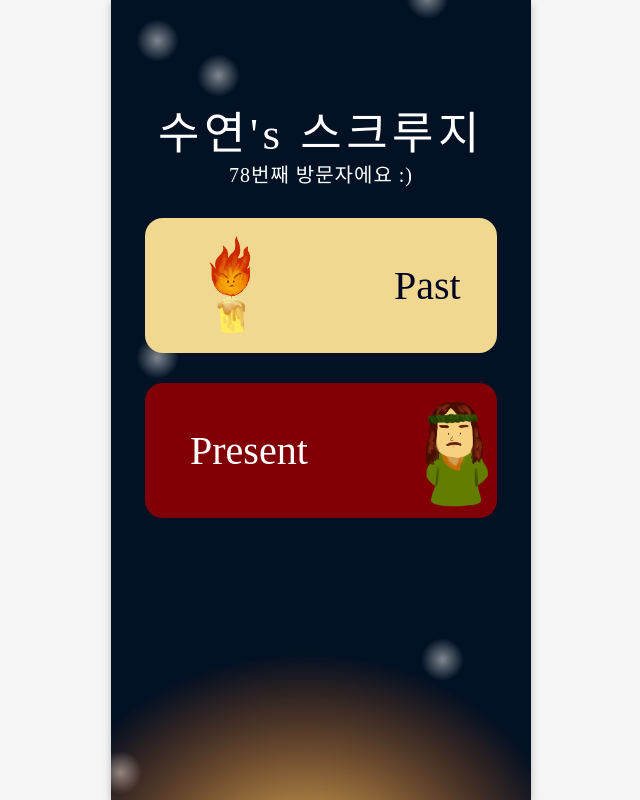
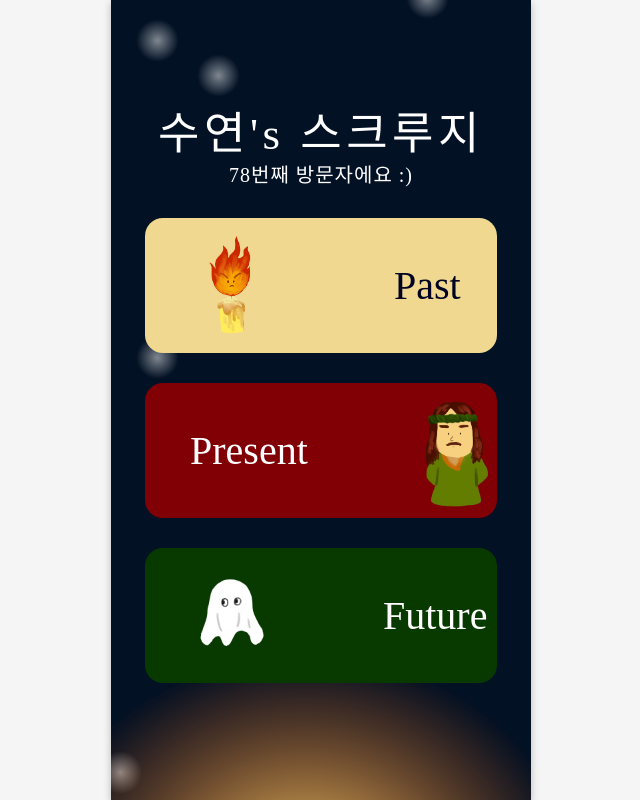
Before and after one commit to Dear-My-Scrooge/Dear-My-Scrooge-Front, a React (Vite) app: page / in a window 1280 px wide. Shown: the whole page, without its empty margins (319-959 px from the left). Built offline with nearby package versions, Linux system fonts and the light colour scheme; a web font is replaced by a local one.

Commit message:
:lipstick: Style: 메인 페이지 - 미래 버튼 생성

```diff
--- a/src/pages/main/Main.jsx
+++ b/src/pages/main/Main.jsx
@@ -22,6 +22,11 @@ function Main() {
           <S.PresentText>Present</S.PresentText>
           <S.PresentImg src={PresentIcon} alt="현재 캐릭터" />
         </S.Present>
+
+        <S.Future>
+          <S.FutureImg src={FutureIcon} alt="미래 캐릭터" />
+          <S.FutureText>Future</S.FutureText>
+        </S.Future>
       </S.MainWrapper>
     </>
   );
--- a/src/pages/main/style.jsx
+++ b/src/pages/main/style.jsx
@@ -82,3 +82,29 @@ export const PresentText = styled.div`
   margin-left: 45px;
   margin-right: 80px;
 `;
+
+// 미래
+export const Future = styled.div`
+  display: flex;
+  align-items: center;
+  margin-top: 30px;
+  width: 352px;
+  height: 135px;
+  flex-shrink: 0;
+  border-radius: 18px;
+  background: #083a00;
+`;
+
+export const FutureImg = styled.img`
+  width: 104px;
+  height: 104px;
+  margin-left: 32px;
+  margin-right: 102px;
+`;
+
+export const FutureText = styled.div`
+  color: #fff;
+  font-size: 40px;
+  font-weight: 400;
+  line-height: normal;
+`;
```
